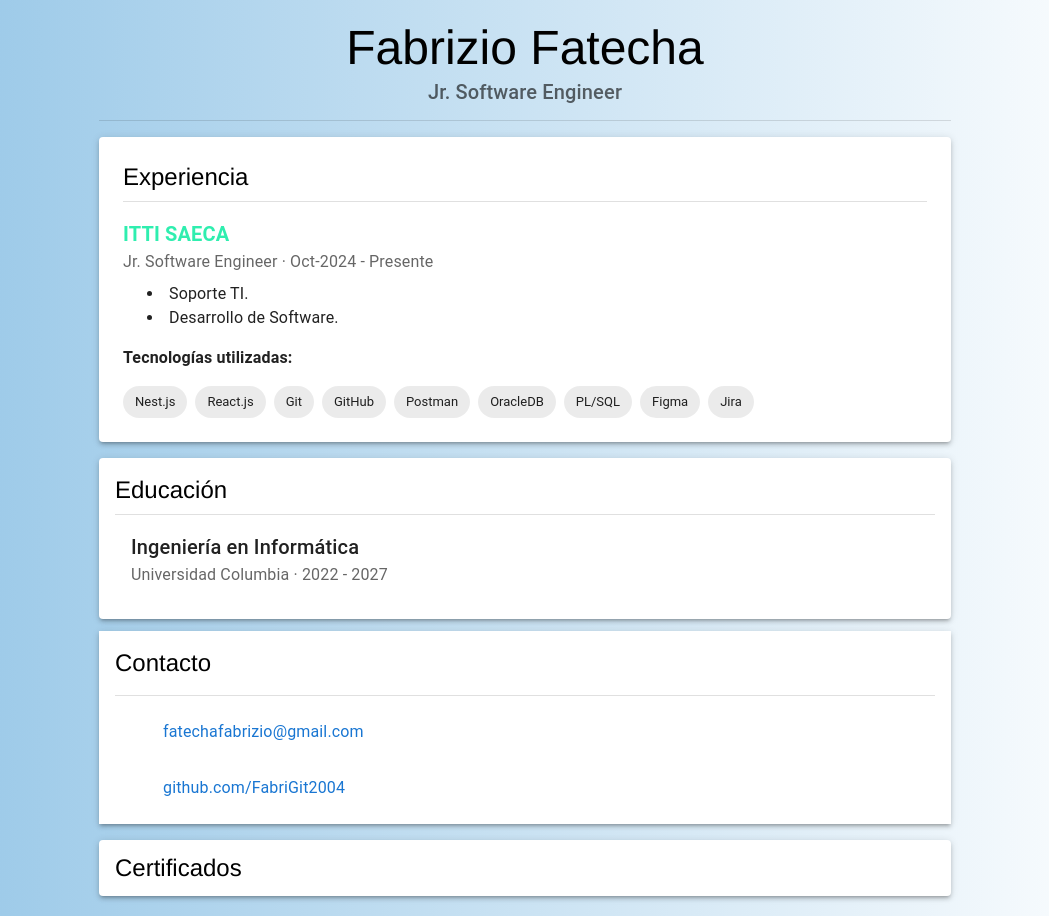
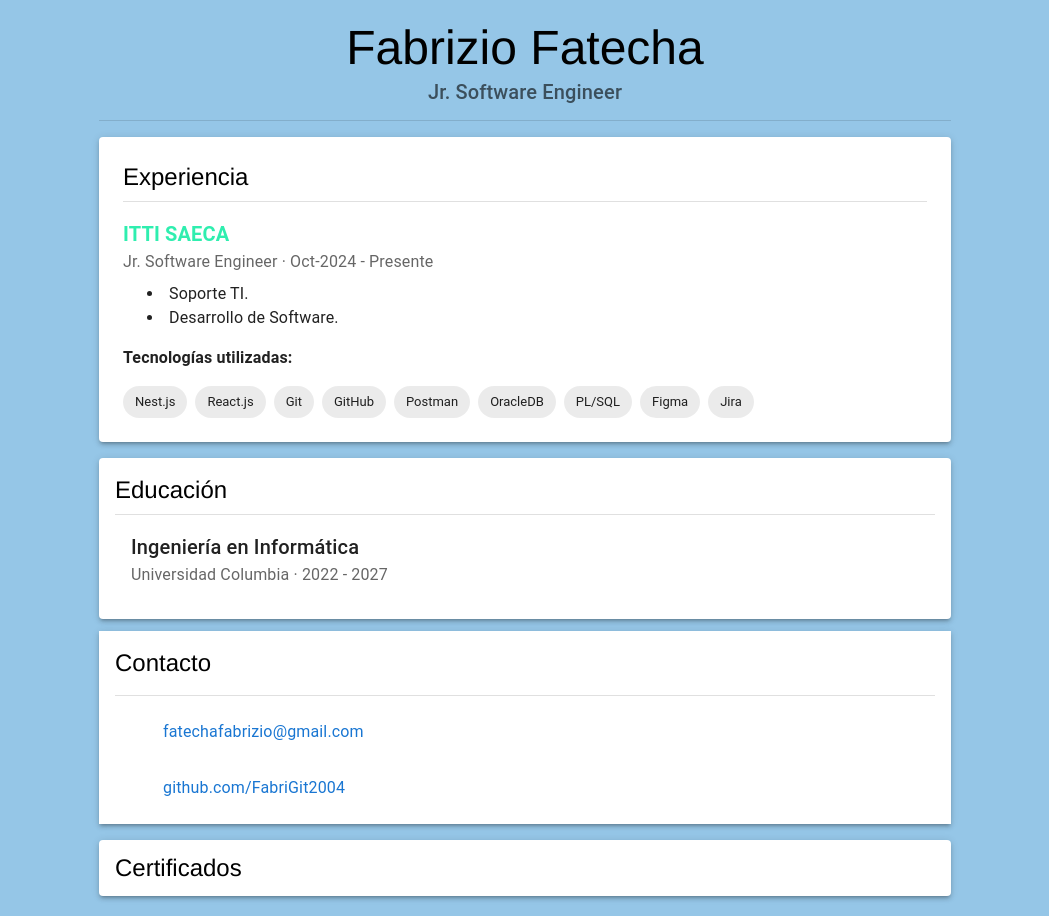
Before and after one commit to FabriGit2004/CV_FF_2025, a React (Create React App) app: page / in a window 1280 px wide. Shown: the whole page, without its empty margins (115-1164 px from the left). Built offline with nearby package versions, Linux system fonts and the light colour scheme; some icons are missing.

Commit message:
fondo retry 2

```diff
--- a/src/index.css
+++ b/src/index.css
@@ -5,7 +5,7 @@ body {
     sans-serif;
   -webkit-font-smoothing: antialiased;
   -moz-osx-font-smoothing: grayscale;
-  background: linear-gradient(to right, #95c6e7, #ffffff);
+  background: #95c6e7;
 }
 
 
```
